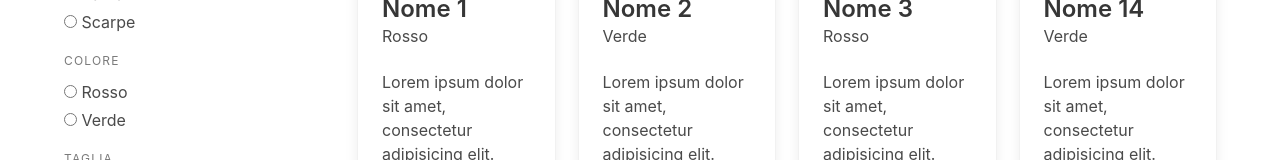
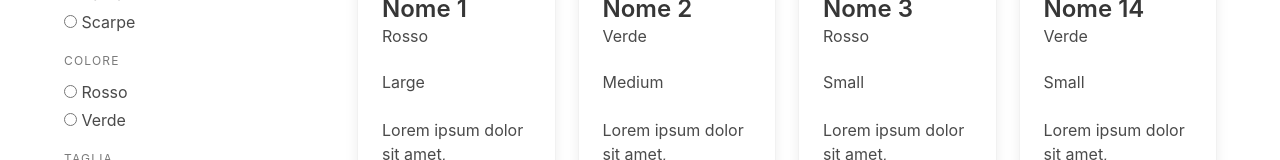
Before and after one commit to Geppe1990/photosi, a React (Create React App) app: page / in a window 1280 px wide. Shown: the part 224-384 px from the top of the page. Built offline with nearby package versions, Linux system fonts and the light colour scheme.

Commit message:
Update productList.js

```diff
--- a/src/components/productList/productList.js
+++ b/src/components/productList/productList.js
@@ -2,7 +2,7 @@ import { NavLink } from "react-router-dom";
 
 const ProductList = ({ attr }) => {
 	if(!attr) { return }
-	const { name, color, description } = attr;
+	const { name, color, size, description } = attr;
 
 	return (
 		<div className="card">
@@ -16,6 +16,7 @@ const ProductList = ({ attr }) => {
 					<div className="media-content">
 						<p className="title is-4">{name}</p>
 						<p className="subtitle is-6">{color}</p>
+						<p className="is-6">{size}</p>
 					</div>
 				</div>
 
```
